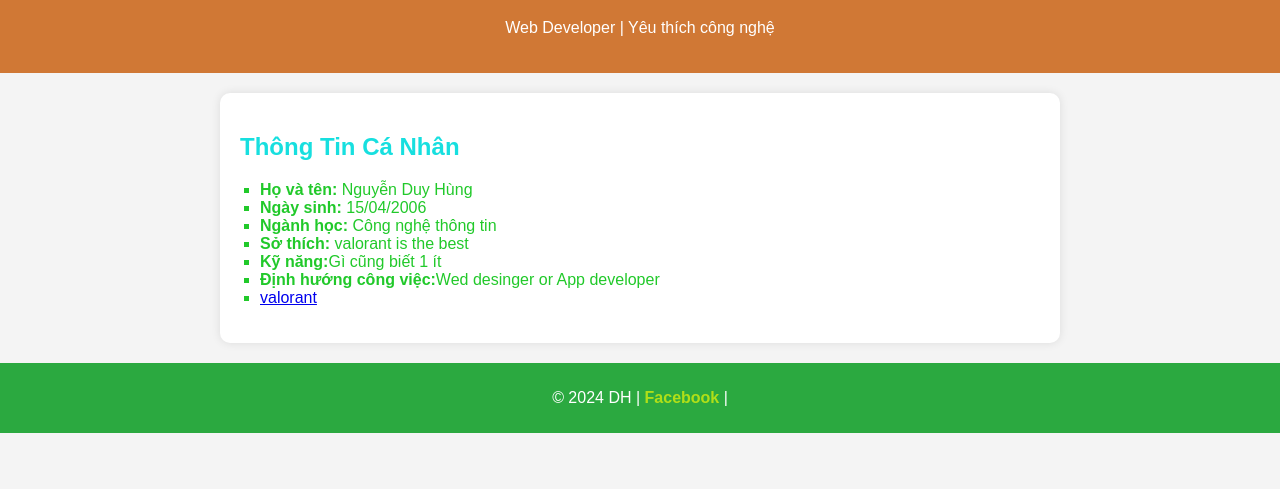
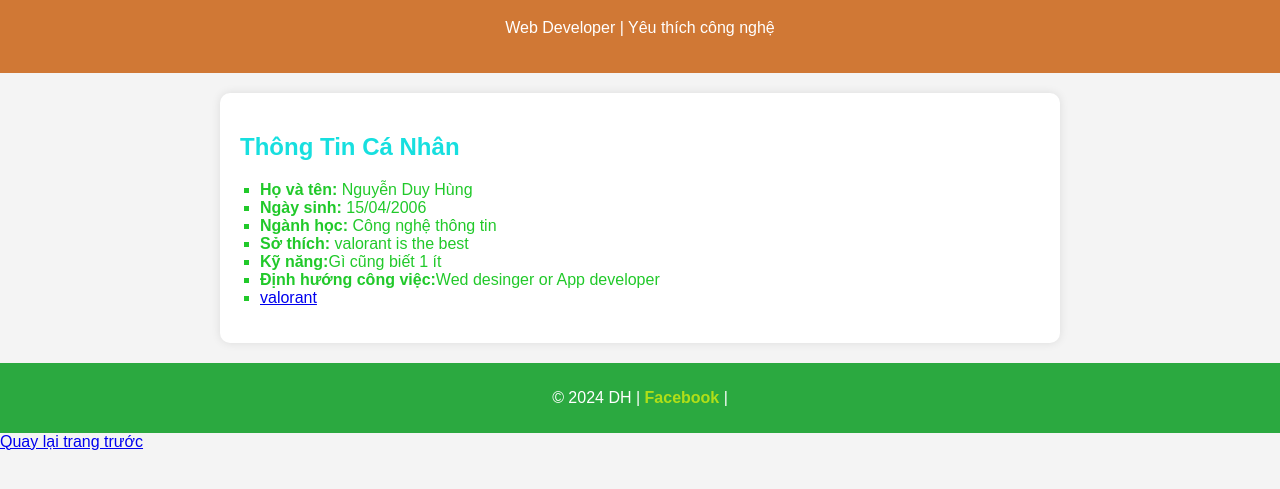
Before and after one commit to Hungdz3/nopbaitap4, a plain HTML site: page bai44.html in a window 1280 px wide. Shown: the part 213-702 px from the top of the page. Drawn offline with Linux system fonts and the light colour scheme.

Commit message:
bai44.html

```diff
--- a/bai44.html
+++ b/bai44.html
@@ -31,6 +31,6 @@
     <div class="footer">
         <p>© 2024 DH | <a href="https://www.facebook.com/share/18ijWJRHDL/">Facebook</a> |
     </div>
-
+<a href="https://hungdz3.github.io/nopbaitap4/">Quay lại trang trước</a>
 </body>
 </html>
```
